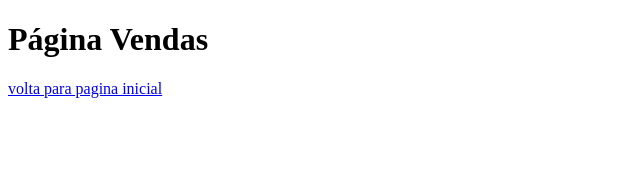
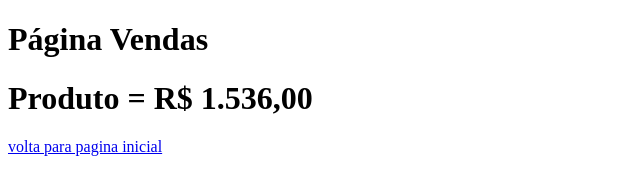
Before and after one commit to Ricardo-Alves-Dev/aula_github, a plain HTML site: page vendas.html in a window 1280 px wide. Shown: the whole page, without its empty margins (0-640 px from the left). Drawn offline with Linux system fonts and the light colour scheme.

Commit message:
Modificação Pagina Vendas

```diff
--- a/vendas.html
+++ b/vendas.html
@@ -7,6 +7,7 @@
 </head>
 <body>
     <H1>Página Vendas</H1>
+    <h1>Produto = R$ 1.536,00</h1>
      <a href="index.html"> volta para pagina inicial</a>
 </body>
 </html>
```
